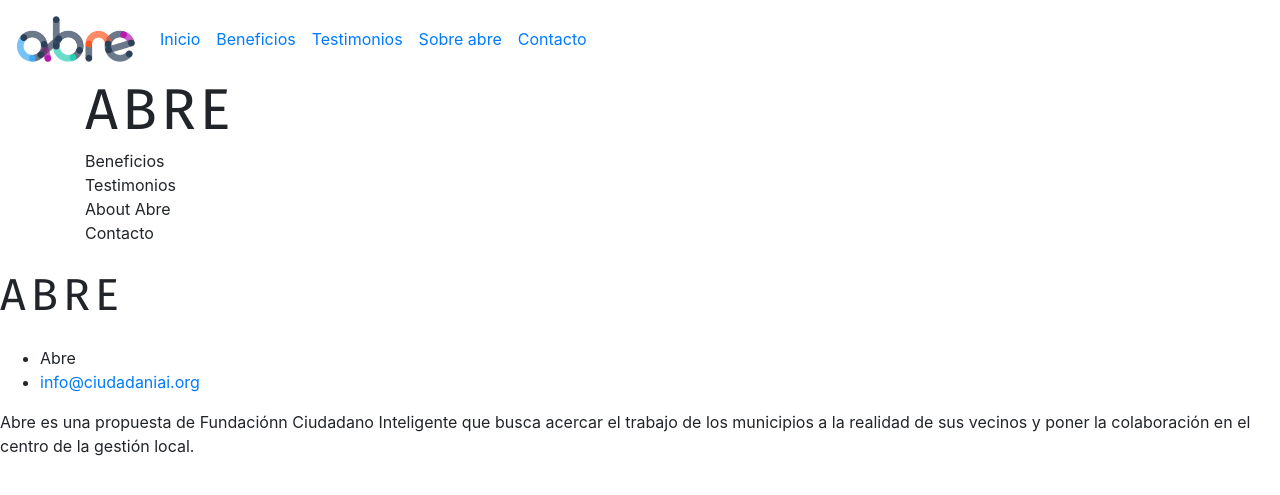
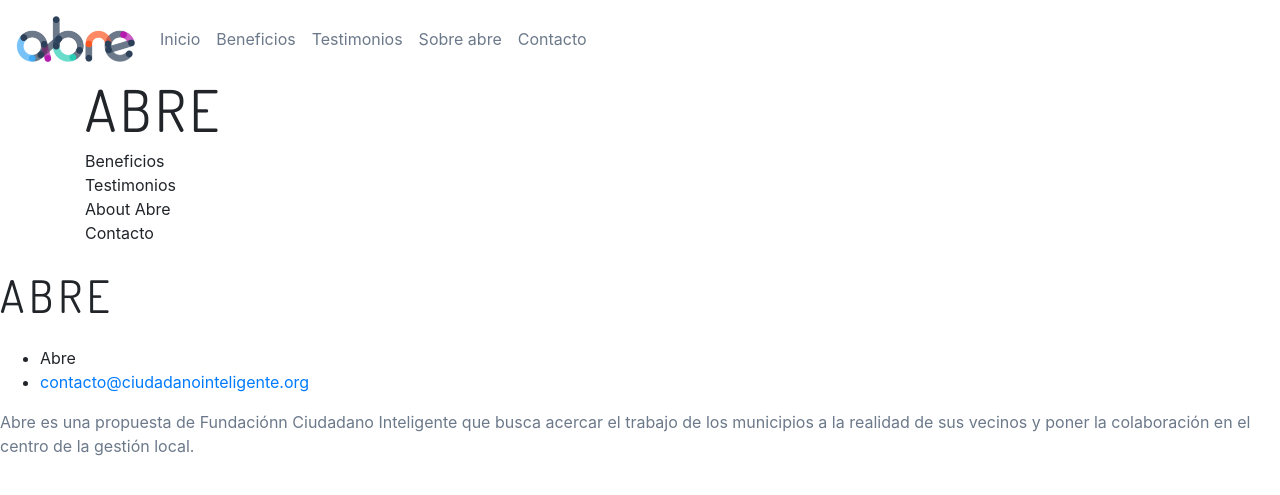
Before and after one commit to ciudadanointeligente/abre.tumunicipio, a Jekyll site: the page built from index.md, in a window 1280 px wide. Shown: the top 495 px of the page. Built offline with Jekyll 4.4.1, drawn with Linux system fonts in a browser that asks for light colours; nearby versions of some CDN libraries.

Commit message:
site url changed

```diff
--- a/_config.yml
+++ b/_config.yml
@@ -14,10 +14,10 @@
 # You can create any custom variable you would like, and they will be accessible
 # in the templates via {{ site.myvariable }}.
 title: Abre
-email: info@ciudadaniai.org
+email: contacto@ciudadanointeligente.org
 description: Abre es una propuesta de Fundaciónn Ciudadano Inteligente que busca acercar el trabajo de los municipios a la realidad de sus vecinos y poner la colaboración en el centro de la gestión local.
-baseurl: "/abre.tumunicipio" # the subpath of your site, e.g. /blog
-url: "https://ciudadanointeligente.org" # the base hostname & protocol for your site, e.g. http://example.com
+baseurl: "" # the subpath of your site, e.g. /blog
+url: "http://abre.tumunicipio.org" # the base hostname & protocol for your site, e.g. http://example.com
 twitter_username: ciudadanoi
 github_username: ciudadanointeligente
 
--- a/_sass/_variables.scss
+++ b/_sass/_variables.scss
@@ -8,7 +8,6 @@ $gray-three: #B1BBC9;
 $gray-four: #E1EAF7;
 $gray-five: #F4F9FF;
 
-
 // Letras
 $fira-font: 'Fira sans', 'Helvetica', 'Arial', sans-serif !important;
 $dosis-font: 'Dosis', 'Helvetica', 'Arial', sans-serif !important;
--- a/assets/css/main.scss
+++ b/assets/css/main.scss
@@ -11,20 +11,20 @@ h1 {
   font-size: 4.5vw;
   letter-spacing: 4px;
   text-transform: uppercase;
-  font-family: $fira-font;
+  font-family: $dosis-font;
 }
 
 h2 {
   letter-spacing: 5px;
   font-size: 3.5vw;
   text-transform: uppercase;
-  font-family: $fira-font;
+  font-family: $dosis-font;
   margin: 2vw 0;
 }
 
 h3 {
   font-size: 30px;
-  font-family: $fira-font;
+  font-family: $dosis-font;
   text-transform: uppercase;
   letter-spacing: 4px;
 }
@@ -46,3 +46,64 @@ h5 {
   font-weight: normal;
   margin-bottom: 1vw;
 }
+
+p {
+  color: $gray-two;
+  font-size: 16px;
+  margin-bottom: 2vw;
+}
+
+
+// Text color
+
+.line-text {
+  color: $gray-four;
+}
+
+.white {
+  color: white;
+}
+
+.gray {
+  color: $gray-two;
+}
+
+.blue {
+  color: $light-blue;
+}
+
+.orange {
+  color: $orange;
+}
+
+a:hover {
+    color: $orange;
+}
+
+// Background color
+
+.bg-gray {
+    background: $gray-two;
+}
+
+.bg-light-gray {
+  background: $gray-five;
+}
+
+.bg-blue {
+  background: $light-blue;
+}
+
+.bg-blue p {
+  margin: 0;
+}
+
+.bg-orange {
+  background: $orange;
+}
+
+// Menu
+
+.nav-link {
+  color: $gray-two;
+}
```
